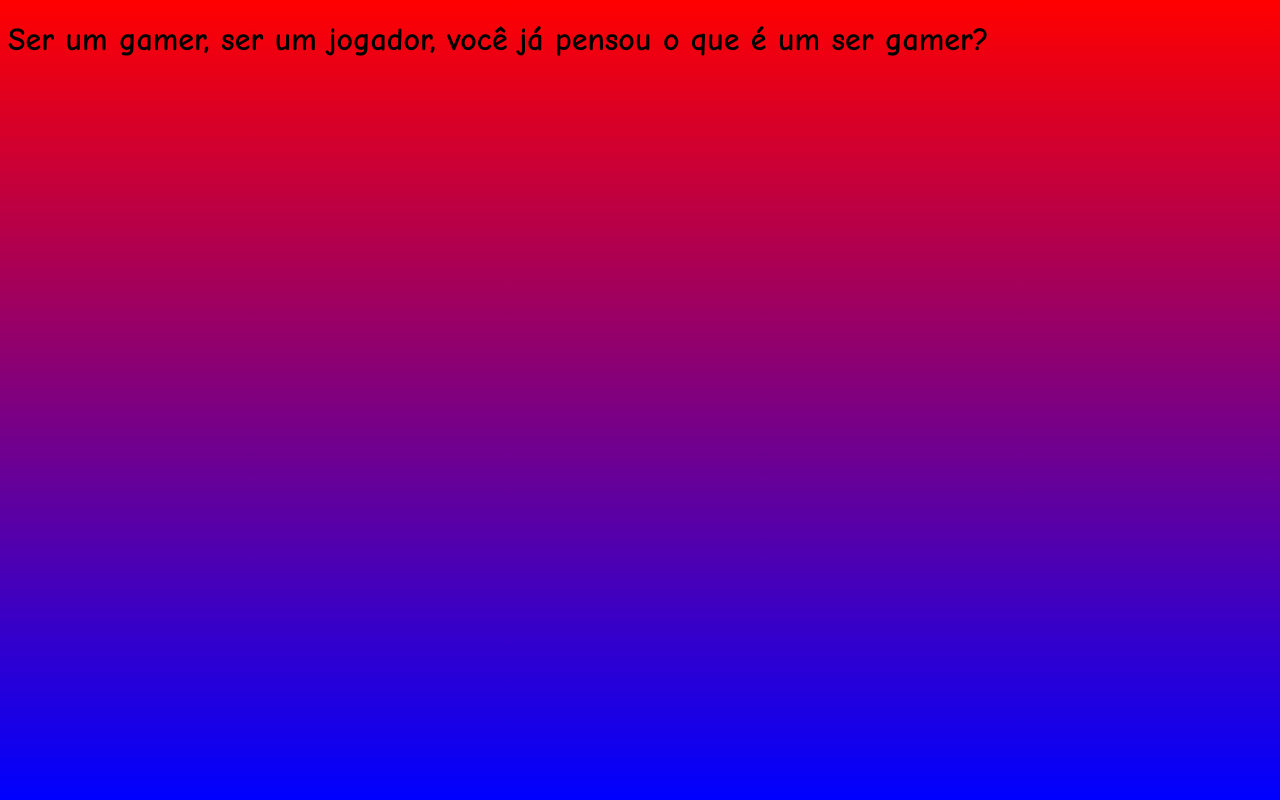
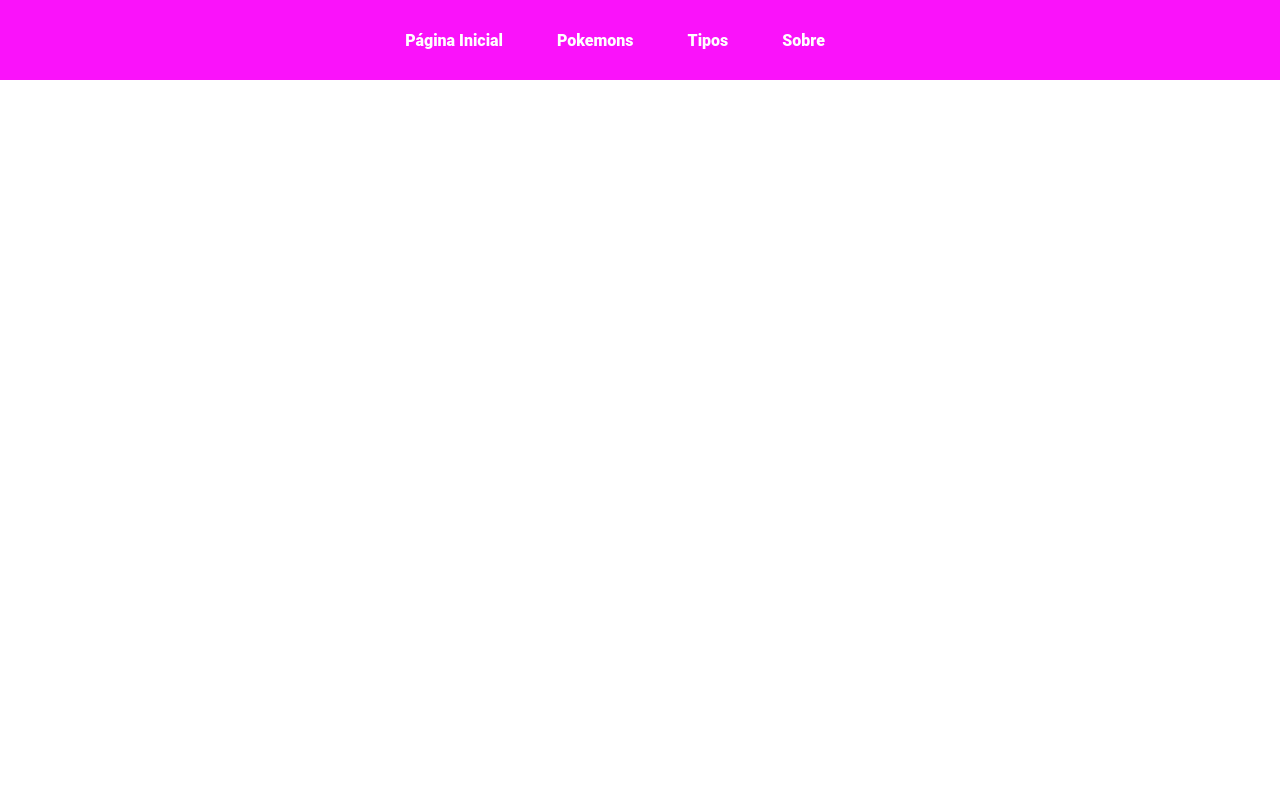
Before and after one commit to wevertonryan/Aula_03_10, a plain HTML site: page index.html in a window 1280 px wide. Drawn offline with Linux system fonts and the light colour scheme.

Commit message:
commit 2

```diff
--- a/css/style.css
+++ b/css/style.css
@@ -1,6 +1,41 @@
-body {
-    font-family: 'comic sans ms', Helvetica, sans-serif;
-    background: linear-gradient(red, blue);
-    background-attachment: fixed;
-    background-size: cover;
+* {
+    margin: 0;
+    padding: 0;
+    box-sizing: border-box;
+    line-height: 1.5;
+    font-family: "Roboto", sans-serif;
 }
+
+header {
+    height: 80px;
+    width: 100%;
+    background-color: #fa12fa;
+    display: flex;
+    align-items: center;
+    justify-content: center;
+}
+
+.menu {
+    list-style: none;
+    text-align: center;
+    height: 90%;
+}
+
+.menu li{
+    display: inline-block;
+    margin-right: 50px;
+    height: 100%;
+    padding-top: 25px;
+}
+
+.menu li a{
+    color: #ffffff;
+    text-decoration: none;
+    font-weight: 900;
+    transition: background-color 0.3s;
+}
+
+.menu li a:hover{
+    background: #fff;
+    color: #fa12fa;
+}
--- a/index.html
+++ b/index.html
@@ -7,6 +7,15 @@
             <title>Leticia volta pra mim</title>
         </head>
         <body>
-            <h1>Ser um gamer, ser um jogador, você já pensou o que é um ser gamer?</h1>
+            <header>
+                <nav class="menu">
+                    <ul>
+                        <li><a href="index.html">Página Inicial</a></li>
+                        <li><a href="pokemons/index.html">Pokemons</a></li>
+                        <li><a href="tipos/index.html">Tipos</a></li>
+                        <li><a href="sobre.html">Sobre</a></li>
+                    </ul>
+                </nav>
+            </header>
         </body>
     </html>
```
Also changed, not shown: img/5fd3095fe75feab343c21dd0a6a37a69.jpg (added).
